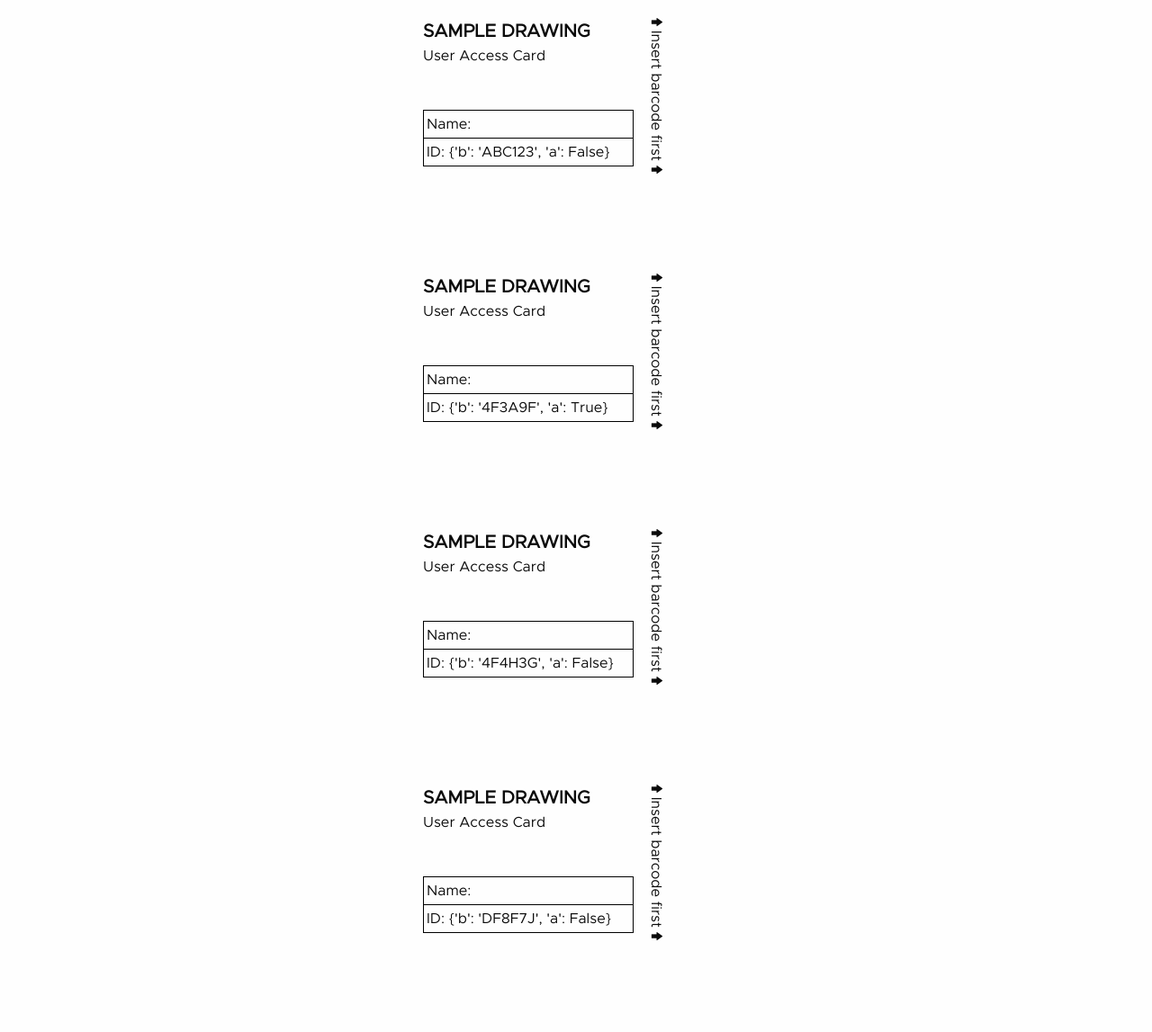
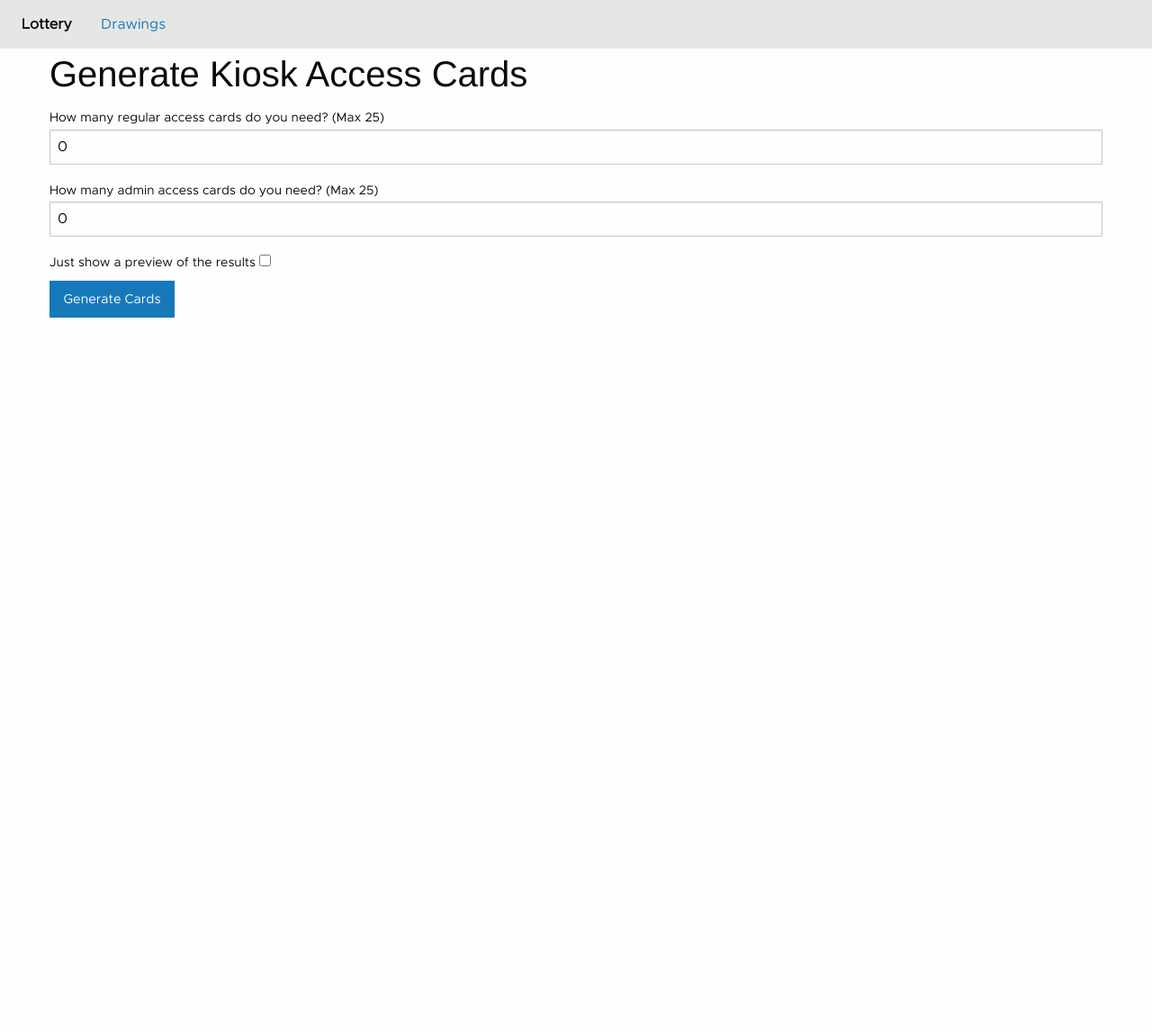
Before and after one commit to evan10s/lottery-v2, a Django app: page /manage/1/barcodes in a window 1280 px wide. Shown: the whole page at 90% size. After the commit the page ends 353 px from the top, so only its background shows below. Run offline with Django 3.2, Linux system fonts and the light colour scheme; tables that the repository leaves empty hold one stand-in row (values such as "Sample post"); some libraries are stand-ins or nearby versions.

Commit message:
New page to control generation of user access cards

```diff
--- a/lottery/templates/lottery/barcodeSetup.html
+++ b/lottery/templates/lottery/barcodeSetup.html
@@ -8,32 +8,57 @@
   <link rel="stylesheet" href="https://cdnjs.cloudflare.com/ajax/libs/foundation/6.4.0/css/foundation.min.css" integrity="sha256-bH+WJCDLdU2hbQ9U7FUJ0hWcM1e+jO3Gwmp2f2KKDBQ=" crossorigin="anonymous" />
   <link rel="stylesheet" href="{% static 'lottery/css/metropolis.css' %}" />
   <link rel="stylesheet" href="{% static 'lottery/css/global.css' %}" />
-  <link rel="stylesheet" href="{% static 'lottery/css/barcodes.css' %}" />
   <link rel="stylesheet" href="{% static 'lottery/css/foundation-icons.css' %}" />
 
-  <script src="https://cdn.jsdelivr.net/jsbarcode/3.6.0/JsBarcode.all.min.js"></script>
+</head>
+
+<body>
+  <div class="title-bar" data-responsive-toggle="example-menu" data-hide-for="medium">
+    <button class="menu-icon" type="button" data-toggle="example-menu"></button>
+    <div class="title-bar-title">Lottery</div>
+  </div>
+
+  <div class="top-bar" id="example-menu">
+    <div class="top-bar-left">
+      <ul class="dropdown menu" data-dropdown-menu>
+        <li class="menu-text">Lottery</li>
+        <li>
+          <a href="{% url 'drawings' %}">Drawings</a></li>
+        </li>
+        {% if user.is_staff %}
+        <li><a href="{% url 'manage' %}">
+          Manage drawings</a></li>
+        <li><a href="/admin">Site admin</a></li>
+        {% endif %}
+        {% if user.is_authenticated %}
+        <li><a href="{% url 'logout' %}">Log out</a></li>
+        {% endif %}
+      </ul>
+    </div>
+  </div>
+  <div class="grid-container all-barcodes-container">
+    <div class="grid-x grid-margin-x ">
+      <div class="medium-12 cell">
+        <h2>Generate Kiosk Access Cards</h2>
+        <label>How many regular access cards do you need? (Max 25)
+          <input type="number" id="num-regular" value="0">
+        </label>
+        <label>How many admin access cards do you need? (Max 25)
+          <input type="number" id="num-admin" value="0">
+        </label>
+        <label>Just show a preview of the results
+          <input type="checkbox" id="preview-only">
+        </label>
+        <button class="button" id="submit">Generate Cards</button>
+      </div>
+    </div>
+  </div>
   <script src="{% static "lottery/js/vendor/jquery.js" %}"></script>
   <script src="{% static "lottery/js/vendor/what-input.js" %}"></script>
   <script src="https://cdnjs.cloudflare.com/ajax/libs/foundation/6.4.0/js/foundation.min.js" integrity="sha256-GmfrdCshorQBtmJD8e9v3bPmbcJfK0Hm/bCUras0ZEg=" crossorigin="anonymous"></script><script>
     $(document).foundation();
   </script>
-
-</head>
-
-<body>
-  <div class="grid-container grid barcode-ticket-container">
-    <div class="grid-x grid-margin-x ">
-      <div class="medium-12 cell">
-        {% for i in ar %}
-        <div>
-          {% include "./barcode.html" with barcode=i%}
-        </div>
-        <br />
-        {% endfor %}
-      </div>
-    </div>
-  </div>
-
+  <script src="{% static "lottery/js/barcodeSetup.js" %}"></script>
 
 </body>
 
```
